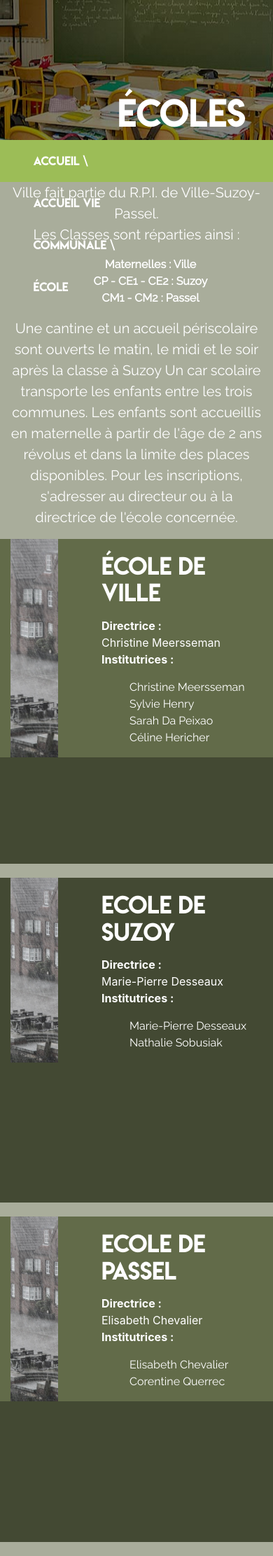
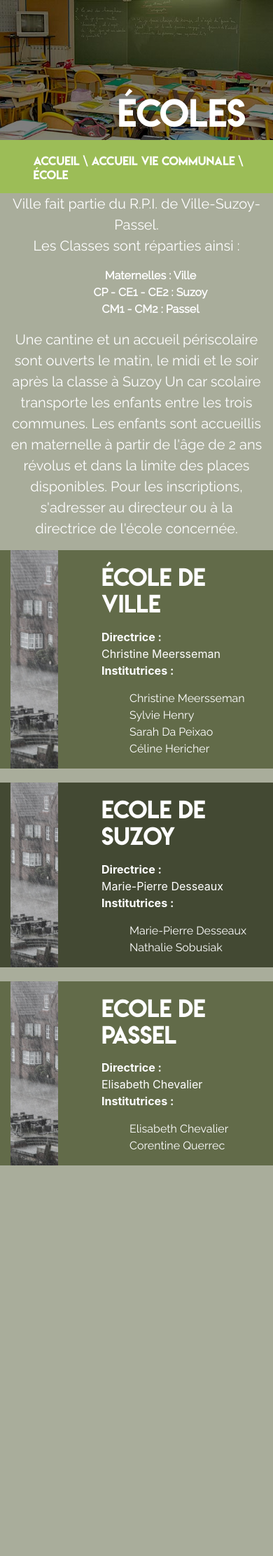
Before and after one commit to LexaeART/villeinfo, a PHP site: page /ecole.php in a window 390 px wide. Shown: the part 56-2279 px from the top of the page at 70% size. After the commit the page ends 1721 px from the top, so only its background shows below. Run offline with PHP 8.4, Linux system fonts and the light colour scheme.

Commit message:
Changement CSS

```diff
--- a/activites.php
+++ b/activites.php
@@ -59,7 +59,7 @@
       <div class="row">
         <div class="col-12" id="breadcrumbs">
           <div class="row">
-            <div class="offset-1 col-5">
+            <div class="offset-1 col-lg-5 col-xs-11">
               <p>
                 Accueil \ Accueil Vie communale \ Activités
               </p>
--- a/assets/css/ecole.css
+++ b/assets/css/ecole.css
@@ -50,6 +50,8 @@ ul li{
   background-color: red;
   background-image: linear-gradient( rgba(0, 0, 0, 0.5), rgba(0, 0, 0, 0.5) ),  url('../images/ecole.jpg');
   background-position: center;
+  background-repeat: no-repeat;
+  background-size: cover;
   height: 200px;
 }
 
@@ -64,15 +66,17 @@ ul li{
 }
 
 #breadcrumbs{
-  height: 60px;
+  padding-top: 20px;
+  min-height: 60px;
   background-color: #9cbd57;
 }
 
 #breadcrumbs p{
-  line-height: 60px;
+  line-height: 20px;
   color: white;
   font-family: 'LemonMilk';
 }
+
 
 #change {
 min-height:200px;
@@ -103,9 +107,3 @@ object-fit: cover;
 #change .second{
   background-color: #626b49;
 }
-
-@media screen and (max-width: 800px) {
-  #change{
-    min-height: 55vh;
-  }
-}
--- a/associations.php
+++ b/associations.php
@@ -59,7 +59,7 @@
       <div class="row">
         <div class="col-12" id="breadcrumbs">
           <div class="row">
-            <div class="offset-1 col-5">
+            <div class="offset-1 col-lg-5 col-xs-11">
               <p>
                 Accueil \ Associations
               </p>
--- a/conseil.php
+++ b/conseil.php
@@ -61,7 +61,7 @@
       <div class="row">
         <div class="col-12" id="breadcrumbs">
           <div class="row">
-            <div class="offset-1 col-5">
+            <div class="offset-1 col-lg-5 col-xs-11">
               <p>
                 Accueil \ Associations
               </p>
--- a/contact.php
+++ b/contact.php
@@ -58,7 +58,7 @@
       <div class="row">
         <div class="col-12" id="breadcrumbs">
           <div class="row">
-            <div class="offset-1 col-5">
+            <div class="offset-1 col-lg-5 col-xs-11">
               <p>
                 Accueil \ Contact
               </p>
--- a/demarches.php
+++ b/demarches.php
@@ -59,7 +59,7 @@
       <div class="row">
         <div class="col-12" id="breadcrumbs">
           <div class="row">
-            <div class="offset-1 col-5">
+            <div class="offset-1 col-lg-5 col-xs-11">
               <p>
                 Accueil \ Accueil Vie communale \ Démarches
               </p>
--- a/documents.php
+++ b/documents.php
@@ -56,7 +56,7 @@
       <div class="row">
         <div class="col-12" id="breadcrumbs">
           <div class="row">
-            <div class="offset-1 col-5">
+            <div class="offset-1 col-lg-5 col-xs-11">
               <p>
                 Accueil \ Documents
               </p>
--- a/ecole.php
+++ b/ecole.php
@@ -59,7 +59,7 @@
       <div class="row">
         <div class="col-12" id="breadcrumbs">
           <div class="row">
-            <div class="offset-1 col-5">
+            <div class="offset-1 col-lg-5 col-xs-11">
               <p>
                 Accueil \ Accueil Vie communale \ école
               </p>
--- a/patrimoine.php
+++ b/patrimoine.php
@@ -58,7 +58,7 @@
       <div class="row">
         <div class="col-12" id="breadcrumbs">
           <div class="row">
-            <div class="offset-1 col-10">
+            <div class="offset-1 col-lg-5 col-xs-11">
               <p>
                 Accueil \ Accueil Vie communale \ Activités
               </p>
--- a/reunions.php
+++ b/reunions.php
@@ -56,7 +56,7 @@
       <div class="row">
         <div class="col-12" id="breadcrumbs">
           <div class="row">
-            <div class="offset-1 col-5">
+            <div class="offset-1 col-lg-5 col-xs-11">
               <p>
                 Accueil \ Réunions
               </p>
--- a/villinfos.php
+++ b/villinfos.php
@@ -61,7 +61,7 @@
       <div class="row">
         <div class="col-12" id="breadcrumbs">
           <div class="row">
-            <div class="offset-1 col-5">
+            <div class="offset-1 col-lg-5 col-xs-11">
               <p>
                 Accueil \ Vill'infos
               </p>
```
Also changed, not shown: assets/css/activites.css (+5 -7 lines), assets/css/associations.css (+6 -8 lines), assets/css/conseil.css (+7 -3 lines), assets/css/contact.css (+6 -8 lines), assets/css/demarches.css (+6 -8 lines), assets/css/documents.css (+7 -3 lines), assets/css/patrimoine.css (+6 -8 lines), assets/css/reunions.css (+7 -3 lines), assets/css/villinfos.css (+7 -3 lines).
